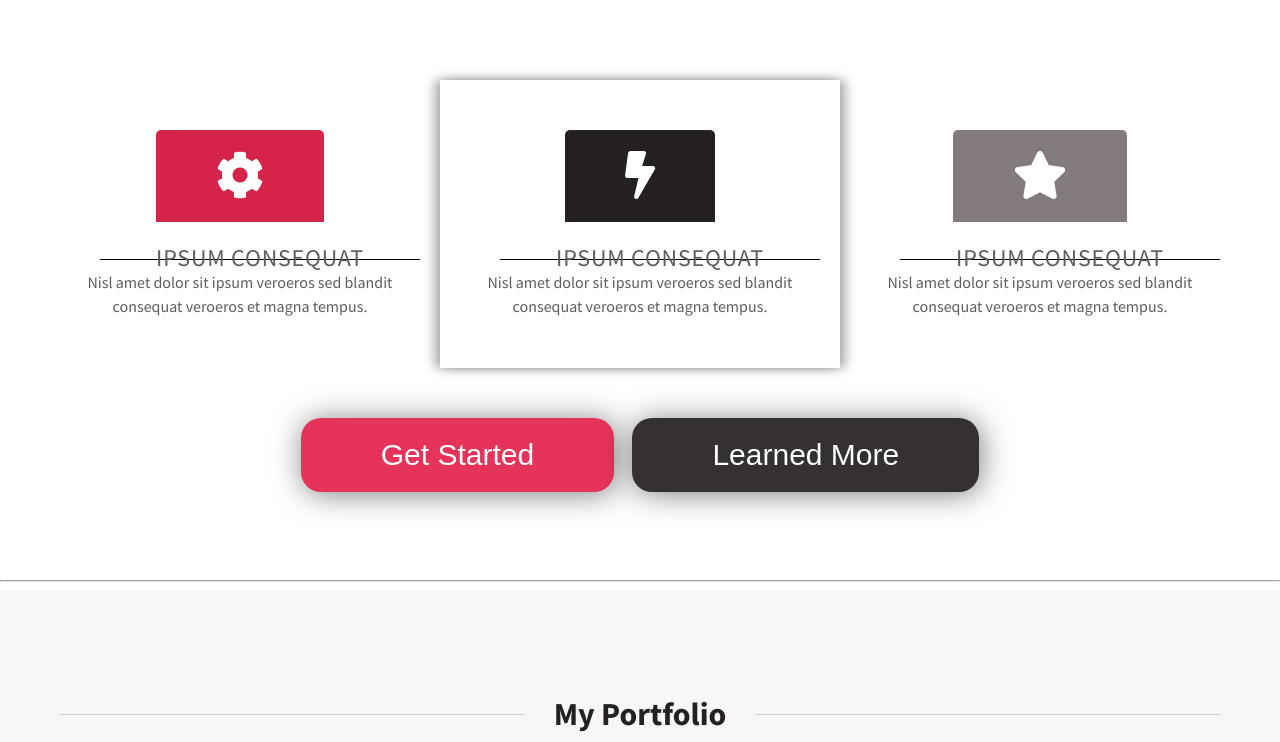
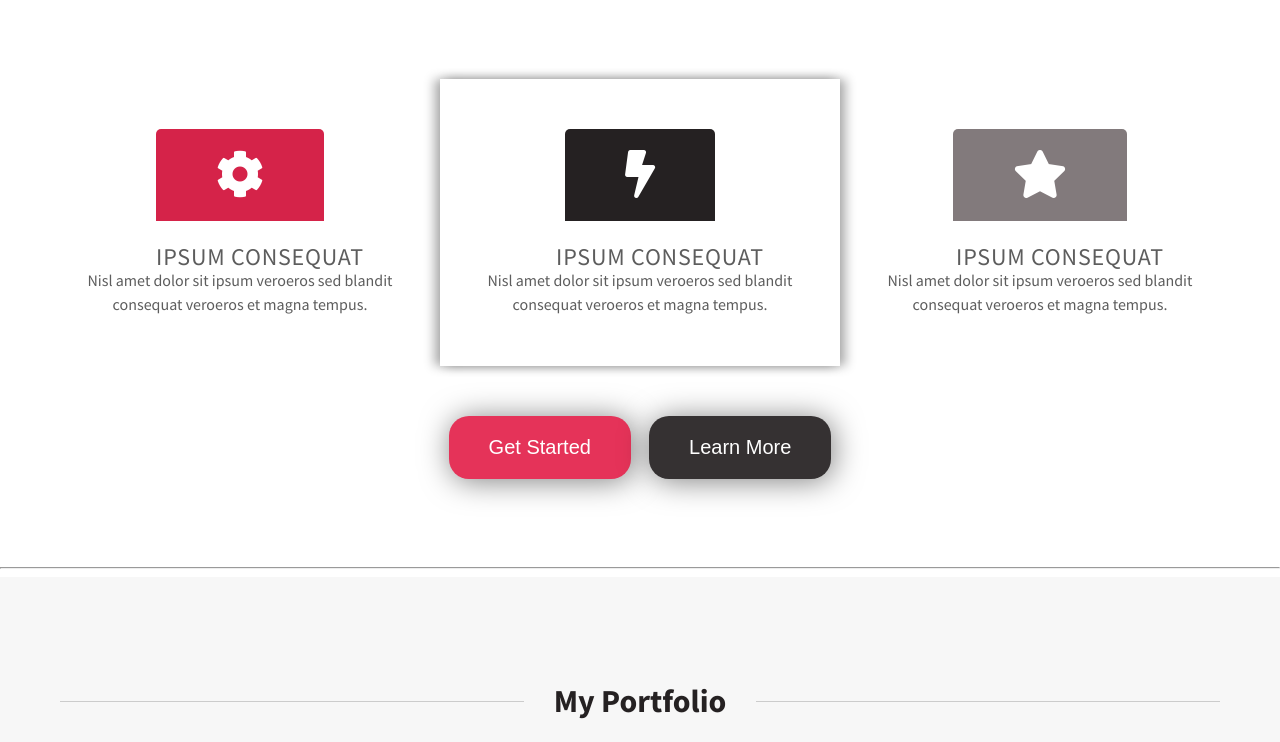
Before and after one commit to srijan-kapoor/collaboration_project, a plain HTML site: page Magenta/index.html in a window 1280 px wide. Shown: the part 670-1412 px from the top of the page. Drawn offline with Linux system fonts and the light colour scheme.

Commit message:
adjust conflict

```diff
--- a/Magenta/assets/stylesheet/style.css
+++ b/Magenta/assets/stylesheet/style.css
@@ -241,7 +241,8 @@ ul {
     list-style-type: none;
 }
 ul li a {
-    text-decoration: none;
+	text-decoration: none;
+	font-style: italic;
 }
 ul li {
     display: inline-block;
@@ -354,12 +355,12 @@ ul li {
 	box-shadow: 6px 0px 10px 0px rgba(0, 0, 0, 0.3), -6px 0px 10px 0px rgba(0, 0, 0, 0.3);
 }
 .extra-link-btn {
-	padding: 20px 80px;
+	padding: 20px 40px;
 	margin-top: 50px;
 	border-radius: 20px;
 	font-weight: 500;
 	color: #fff;
-	font-size: 30px;
+	font-size: 20px;
 	letter-spacing: 1;
 	box-shadow: 2px 2px 30px 0px rgba(0, 0, 0, 0.5);
 }
@@ -426,12 +427,12 @@ ul li {
 h2 {
 	width:100%;
 	text-align:center;
-	border-bottom: 1px solid black;
+	/* border-bottom: 1px solid black;  */
 	line-height:0.1em;
 	margin:10px 20px;
 }
 h3 div {
-    text-align: center;
+    /* text-align: center; */
     position: relative;
 }
 span {
--- a/Magenta/index.html
+++ b/Magenta/index.html
@@ -23,7 +23,7 @@
 					<li><a  class="btn active" href="">home</a></li>
 					<li><a  class="btn" href="">dropdown</a>
 						<!-- <div class="dropdown">
-							<button onclick="myFunction()" class="dropbtn">Dropdown</button>
+							<button  class="dropbtn">Dropdown</button>
 								<div class="myDropdown dropdown-content">
 									<ul>
 										<li><a href="#">Lorem ipsum dolor</a></li>
@@ -77,9 +77,9 @@
 						<p class="article__text">Nisl amet dolor sit ipsum veroeros sed blandit consequat veroeros et magna tempus.</p>
 					</article>
 				</div>
-				<div class="extra-link text-center uppercase">
+				<div class="extra-link text-center capitalize">
 					<button class="extra-link-btn btn1">Get Started</button>
-					<button class="extra-link-btn btn2">Learned More</button>
+					<button class="extra-link-btn btn2">Learn More</button>
 				</div>
 			</section>
 			<hr>
```
